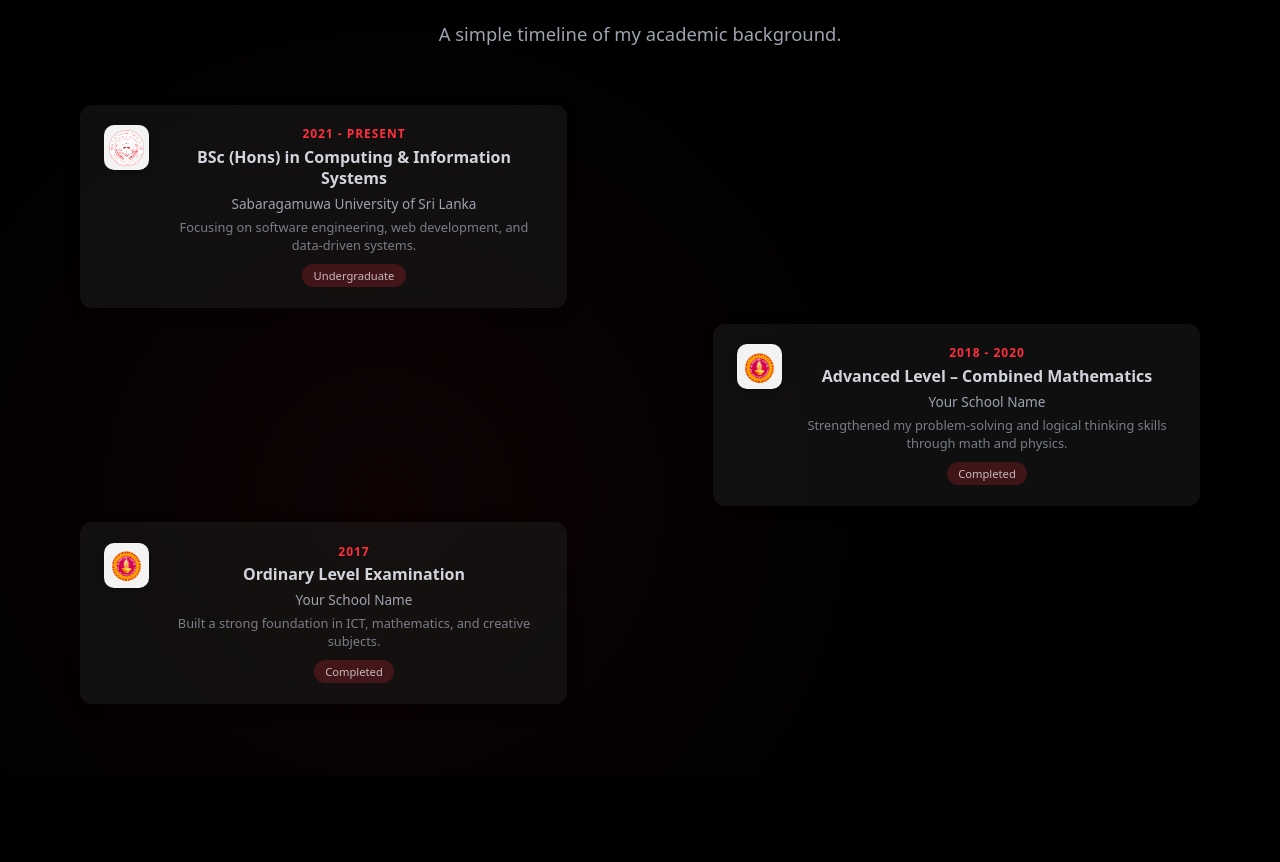
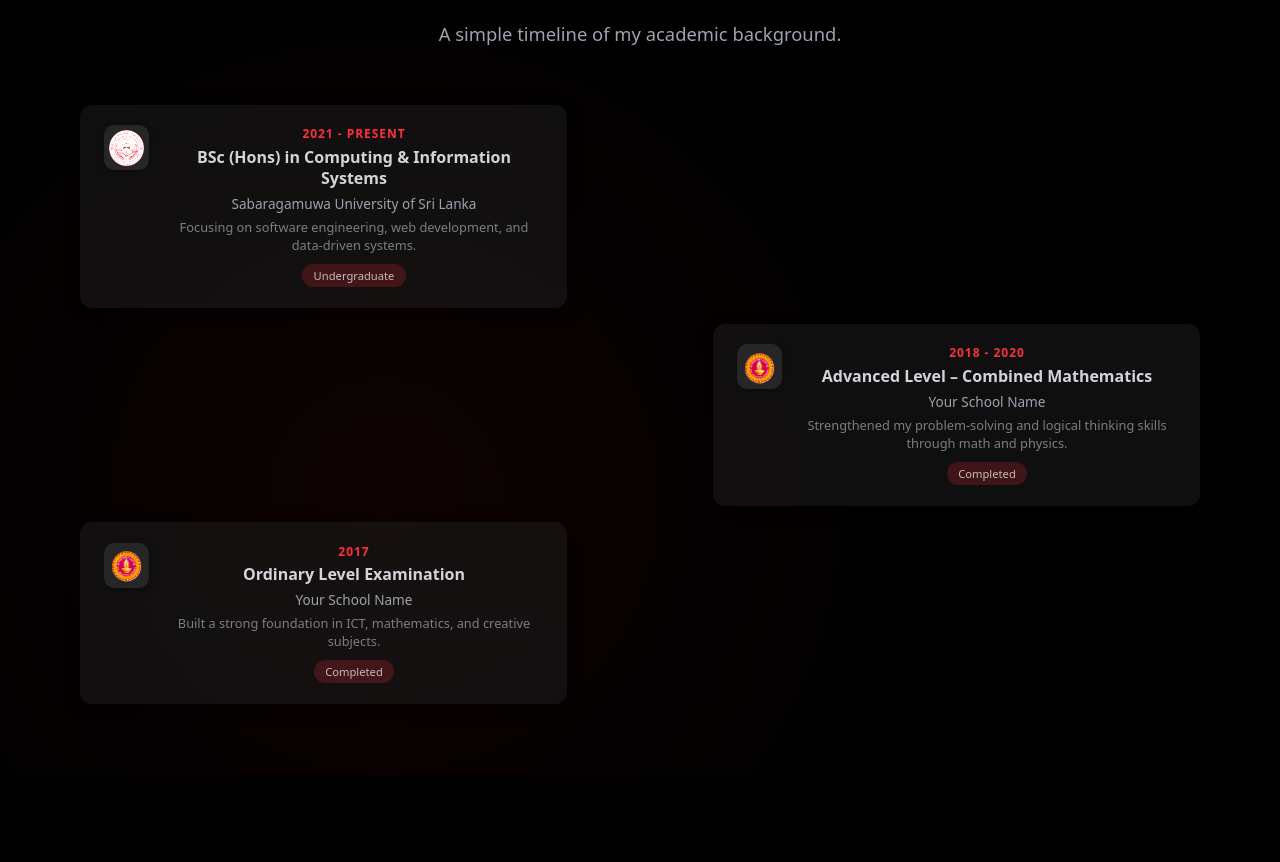
Before and after one commit to KushanDB/Kushan_Portfolio, a React (Create React App) app: page / in a window 1280 px wide. Shown: the part 3642-4504 px from the top of the page. Built offline with nearby package versions, Linux system fonts and the light colour scheme.

Commit message:
Update index.css

```diff
--- a/src/index.css
+++ b/src/index.css
@@ -1468,7 +1468,7 @@ img.loading.loaded {
 }
 
 .edu-logo {
-  background: rgba(255, 255, 255, 0.95);
+  background: rgba(40, 40, 40, 0.95);
   box-shadow: 0 2px 8px rgba(0, 0, 0, 0.3);
   padding: 0.3rem;
   border-radius: 10px;
```
